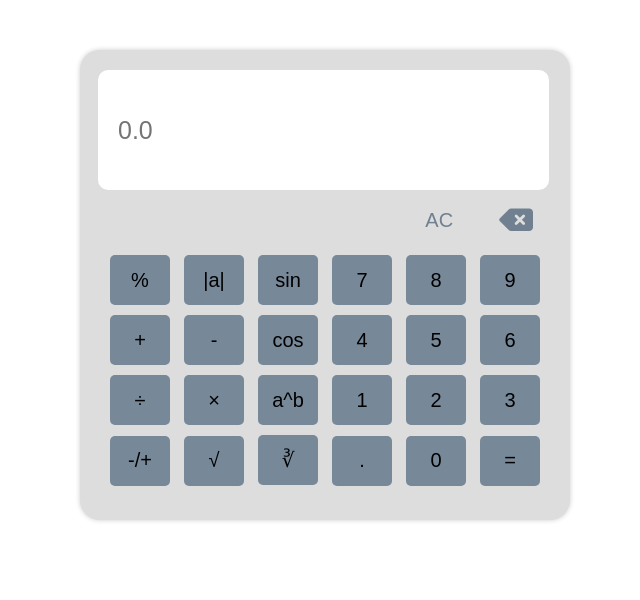
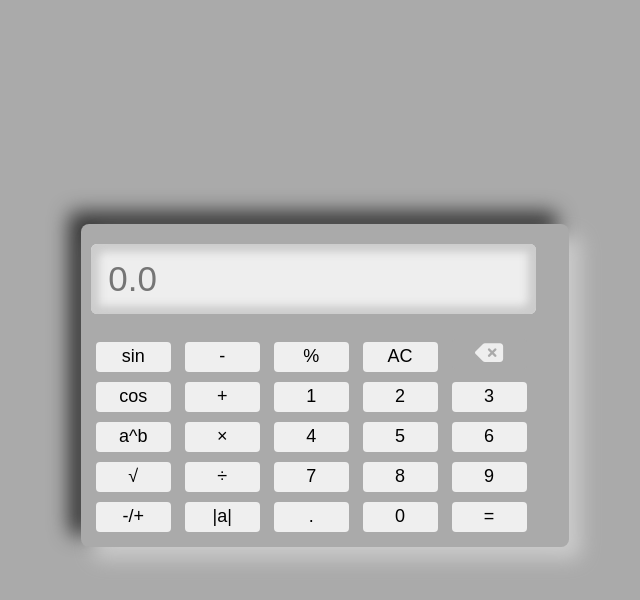
Before and after one commit to marziyeh-Ghaeni/calculator, a plain HTML site: page index.html in a window 1280 px wide. Shown: the whole page, without its empty margins (315-955 px from the left). Drawn offline with Linux system fonts and the light colour scheme.

Commit message:
save change

```diff
--- a/css/style.css
+++ b/css/style.css
@@ -3,73 +3,84 @@
     padding: 0;
     box-sizing: border-box;
 }
-.clear{
-    clear: both;
+body{
+    padding: 0;
+    margin: 0;
+    display: flex;
+    align-items: center;
+    justify-content: center;
+    min-height: 100vh;
+    background: #aaa;
 }
 .box-container{
-    width: 490px;
-    height: 470px;
-    background-color: #ddd;
-    margin: 0 auto;
-    border-radius: 20px;
-    box-shadow: 0px 0px 5px #ccc;
-    padding-top: 10px;
+    width: max-content;
+    height: min-content;
+    padding: 10px;
+    border-radius: 8px;
+    box-shadow: 12px 12px 20px #ccc,
+    -12px -12px 20px #333;
+    margin-bottom: 30px;
 }
 #box-result{
-    width: 92%;
-    height: 120px;
-    background-color:white;
     margin-top: 10px;
-    border-radius: 10px;
-    font-size: 25px;
-    color: slategrey;
-    margin-left: 18px;
-    padding-left: 20px;
-    line-height: 120px;
+    width: 95%;
+    height: 70px;
+    font-size: 35px;
+    outline: none;
+    border: none;
+    padding-left: 0.5em;
+    text-align: left;
+    background: #eee;
+    border-radius: 6px;
+    box-shadow: inset 8px 8px 8px #ccc,
+    inset -8px -8px 8px #ccc  ;
 }
 i{
-    float: right;
-    font-size: 30px;
-    margin-right: 12px;
-    margin-top: 15px;
-    color: slategrey;
+    font-size: 25px;
+    color: #eee;
+}
+#backspace{
+    background-color: #aaa;
 }
 button{
-    width: 60px;
-    height: 50px;
+    width: 16%;
+    height: 30px;
+    font-size: 18px;
+    border: none;
+    outline: none;
     margin: 5px;
-    font-size: 20px;
-    background-color: lightslategrey;
-    border: none;
-    border-radius: 5px;
+    border-radius: 4px;
 }
 .box-btn{
-    margin:0 25px;
-}
-.AC{
-    float: right;
-    margin-right: 30px;
-    border: none;
-    font-size: 20px;
-    background-color:#ddd;
-    color:slategrey;
-}
-.AC:hover{
-    background-color:#ddd;
+    margin-top: 20px;
+    width: 100%;
+    display: flex;
+    justify-content: center;
+    align-items: center;
+    flex-direction: column;
 }
 button:hover{
     background-color: #999999;
-}
-#alert{
-
-    color: #999999;
-    margin: 10px auto;
-    width: 500px;
-    height: 30px;
-    line-height: 30px;
-    padding-left: 50px;
 }
 input{
     outline: none;
     border: none;
 }
+.row{
+    width: 100%;
+}
+@media (min-width: 280px)and (max-width: 880px){
+    .box-container{
+        width: 80%;
+    }
+    button{
+        width: 14%;
+        font-size: 14px;
+    }
+    @media (min-width: 600px)and (max-width: 1024px){
+        button{
+            width: 13%;
+        }
+    }
+
+}
--- a/index.html
+++ b/index.html
@@ -14,33 +14,42 @@
 <div class="box-container">
     <input type="text" placeholder="0.0" id="box-result" readonly="">
     <div class="box-btn">
-        <div id="backspace"> <i class="fa-solid fa-delete-left"></i></div>
+        <div class="row">
+            <button id="sin">sin</button>
+            <button id="minus">-</button>
+            <button id="percent">%</button>
             <button class="AC" id="delete-btn">AC</button>
-        <div class="clear"></div>
-        <button id="percent">%</button>
-        <button id="Absolute-value">|a|</button>
-        <button id="sin">sin</button>
+            <button id="backspace"><i class="fa-solid fa-delete-left"></i></button>
+        </div>
+        <div class="row n">
+            <button id="cos">cos</button>
+            <button id="plus">+</button>
+            <button class="numbers-btn">1</button>
+            <button class="numbers-btn">2</button>
+            <button class="numbers-btn">3</button>
+        </div>
+        <div class="row">
+            <button id="power">a^b</button>
+            <button id="multiple">×</button>
+            <button class="numbers-btn">4</button>
+            <button class="numbers-btn">5</button>
+            <button class="numbers-btn">6</button>
+        </div>
+        <div class="row">
+            <button id="root">√</button>
+            <button id="division">÷</button>
             <button class="numbers-btn">7</button>
             <button class="numbers-btn">8</button>
             <button class="numbers-btn">9</button>
-        <button id="plus">+</button>
-        <button id="minus">-</button>
-        <button id="cos">cos</button>
-        <button class="numbers-btn">4</button>
-        <button class="numbers-btn">5</button>
-        <button class="numbers-btn">6</button>
-        <button id="division">÷</button>
-        <button id="multiple">×</button>
-        <button id="power">a^b</button>
-        <button class="numbers-btn">1</button>
-        <button class="numbers-btn">2</button>
-        <button class="numbers-btn">3</button>
+        </div>
+        <div class="row">
             <button id="positive-and-negative">-/+</button>
-        <button id="root">√</button>
-        <button id="third-root">∛</button>
+            <button id="Absolute-value">|a|</button>
             <button id="point">.</button>
             <button class="numbers-btn">0</button>
             <button id="equal">=</button>
+        </div>
+
     </div>
 </div>
 <script src="script.js"></script>
--- a/script.js
+++ b/script.js
@@ -39,14 +39,15 @@ backspace.addEventListener('click',function (e){
     if(length>1){
         boxResult.value=boxResult.value.substr(0,length-1)
     }else {
-        boxResult.textContent="";
+        boxResult.value="";
     }
 })
 
 //سینوس
 sin.addEventListener('click', function (e){
-    boxResult.textContent="sin";
-    boxResult.value.substr(3,boxResult.value.length)
+    number1=Number(boxResult.value);
+    result=Math.sin(number1*Math.PI/180);
+    boxResult.value=result;
 })
 
 //نمایش اعداد در صفحه نمایش
@@ -118,17 +119,12 @@ root.addEventListener('click', function (e){
         result=Math.sqrt(number1);
         boxResult.value=result;
 })
-//ریشه سوم
-thirdRoot.addEventListener('click', function (e){
-        number1=Number(boxResult.value);
-        result=Math.cbrt(number1);
-        boxResult.value=result;
-})
 //درصد
 percent.addEventListener('click', function (e){
         number1=Number(boxResult.value);
         boxResult.value="";
         operation="%"
+
 })
 //قدرمطلق
 AbsoluteValue.addEventListener('click', function (e){
```
Lines whose indentation alone changed are shown as unchanged.
